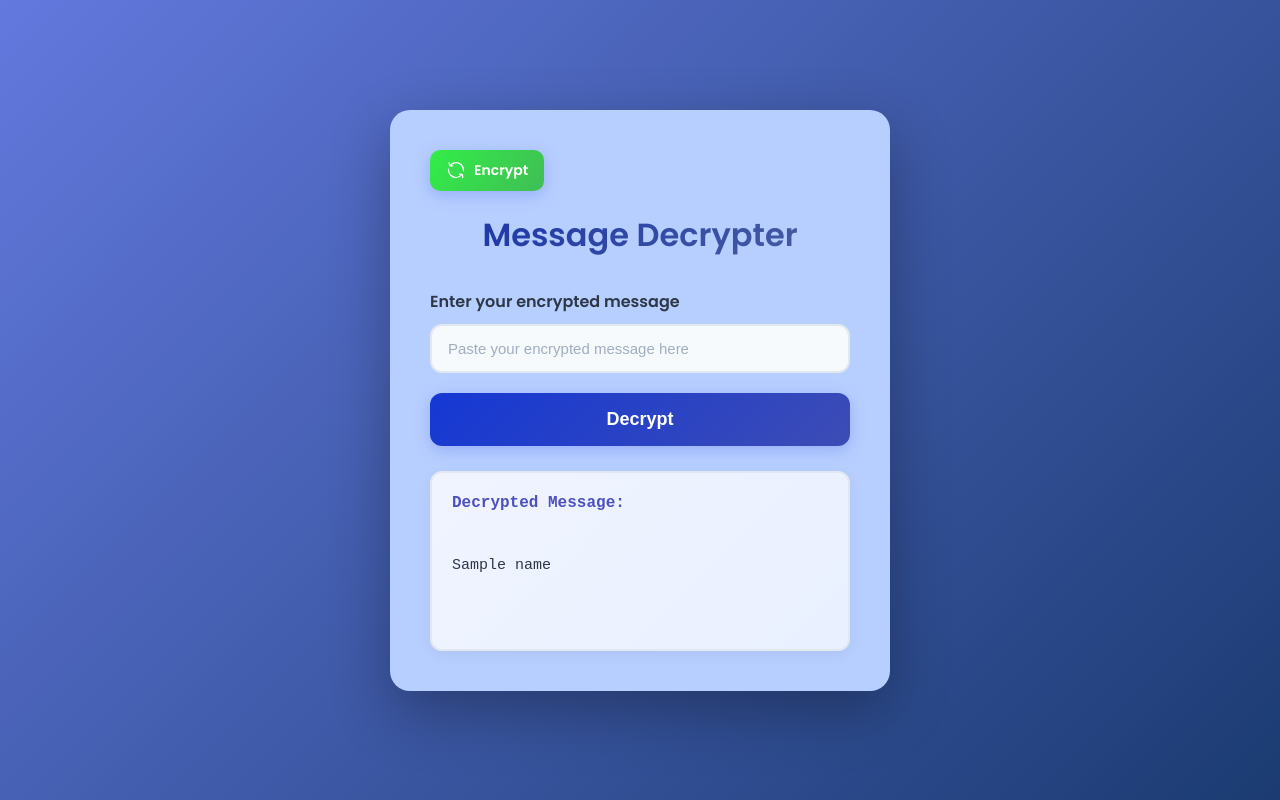
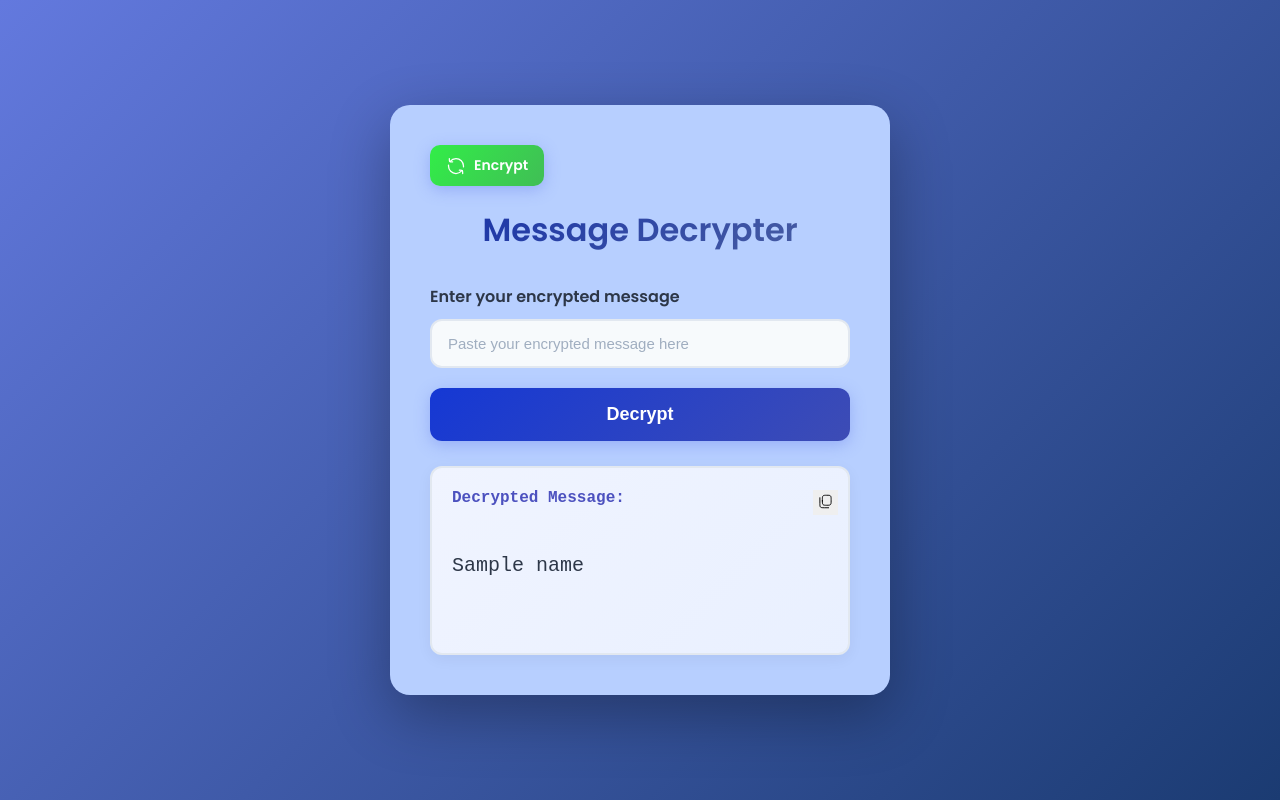
Before and after one commit to prem-programs/encrypt-decrypt, a Flask app: template templates/decoder.html in a window 1280 px wide. Run offline with Flask 3, Linux system fonts and the light colour scheme; the template is opened without the code that fills it: most values are stand-ins (such as "Sample title", 1, 10 or a date in 2020); parts of the project's set-up code (start-up, migrations or seed data) failed here and were passed over.

Commit message:
Added copy button using javascript

```diff
--- a/static/css/styleD.css
+++ b/static/css/styleD.css
@@ -114,7 +114,7 @@ h1 {
     color: #a0aec0;
 }
 
-.card button {
+form button {
     border-radius: 12px;
     border: none;
     padding: 16px;
@@ -128,12 +128,12 @@ h1 {
     box-shadow: 0 4px 15px rgba(102, 126, 234, 0.4);
 }
 
-.card button:hover {
+form button:hover {
     transform: translateY(-2px);
     box-shadow: 0 6px 20px rgba(102, 126, 234, 0.6);
 }
 
-.card button:active {
+form button:active {
     transform: translateY(0);
 }
 
@@ -173,16 +173,17 @@ h1 {
     font-weight: 700;
     color: #38b334;
     display: block;
-    margin-bottom: -21px;
+    margin-bottom: -33px;
     margin-top: -50px;
 }
 
-.output p {
+.output p{
     color: #2d3748;
+    font-size: 20px;
+    font-weight: 500;
     line-height: 1.6;
     margin: 0;
 }
-
 .output::-webkit-scrollbar {
     width: 8px;
 }
@@ -193,7 +194,7 @@ h1 {
     font-weight: 700;
     color: #4c51bf;
     display: block;
-    margin-bottom: 8px;
+    margin-bottom: -25px;
 }
 
 .output p {
@@ -201,6 +202,26 @@ h1 {
     line-height: 1.6;
     margin: 0;
 }
+
+#copy{
+    width: 25px;
+    height: 25px;
+    position: absolute;
+    right: 10px;
+    top:22px;
+    border: 0px;
+}
+#copy:hover {
+    box-shadow: 1px 2px 9px 6px white;
+}
+
+#copiedBtn{
+    background-color: #b3caf9;
+    position: absolute;
+    top: 24px;
+    right: 38px;
+}
+
 
 /* Empty state styling */
 .output:empty::after {
--- a/templates/decoder.html
+++ b/templates/decoder.html
@@ -28,9 +28,30 @@
     <div class="output">
       {% if name %}
         <strong>Decrypted Message: <br></strong>
+        <button id="copy"><svg xmlns="http://www.w3.org/2000/svg" viewBox="0 0 24 24" width="15" height="15"
+                    color="currentColor" fill="none" stroke="currentColor" stroke-width="1.5" stroke-linecap="round"
+                    stroke-linejoin="round">
+                    <path
+                        d="M7 11V9C7 5.70017 7 4.05025 8.02513 3.02513C9.05025 2 10.7002 2 14 2C17.2998 2 18.9497 2 19.9749 3.02513C21 4.05025 21 5.70017 21 9V11C21 14.2998 21 15.9497 19.9749 16.9749C18.9497 18 17.2998 18 14 18C10.7002 18 9.05025 18 8.02513 16.9749C7 15.9497 7 14.2998 7 11Z" />
+                    <path d="M3 6V15C3 18.2998 3 19.9497 4.02513 20.9749C5.05025 22 6.70017 22 10 22H17" />
+                </svg></button>
+                <span id="copiedBtn"></span>
         <p>{{ name }}</p>
       {% endif %}
     </div>
     </div>
+
+    <script>
+        const btn = document.getElementById("copy")
+        const content = document.querySelector("p").textContent
+        const Copied = document.getElementById("copiedBtn")
+        btn.addEventListener("click",()=>{
+            navigator.clipboard.writeText(content)
+            Copied.innerText = "Copied!"
+            setTimeout(() => {
+                Copied.innerText="";
+            }, 1000);
+        })
+    </script>
 </body>
 </html>
```
Also changed, not shown: static/css/style.css (+24 -4 lines), templates/index.html (+29 -2 lines).
